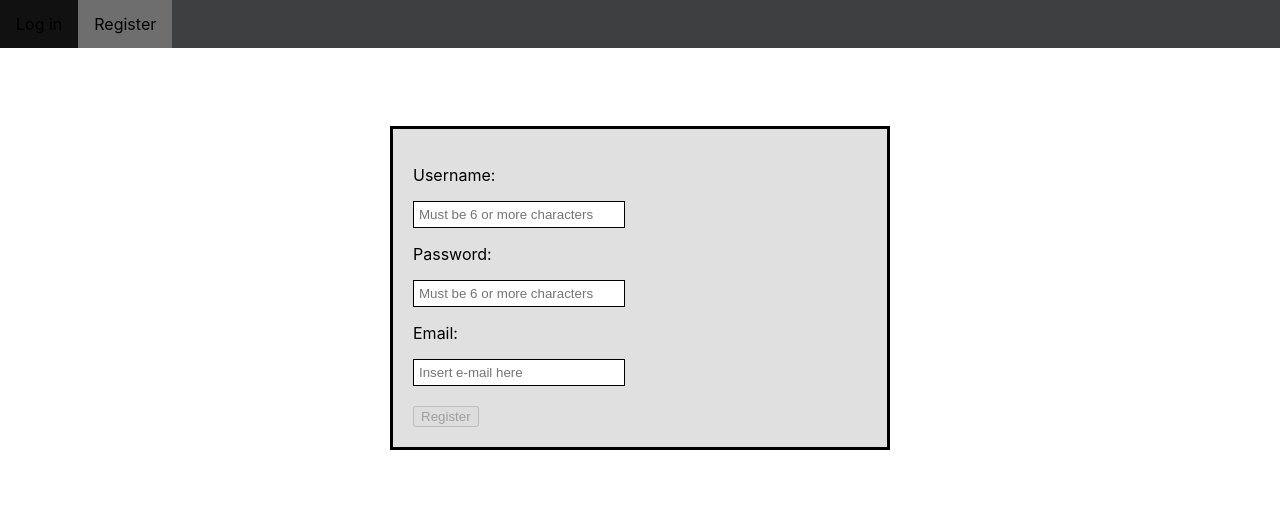
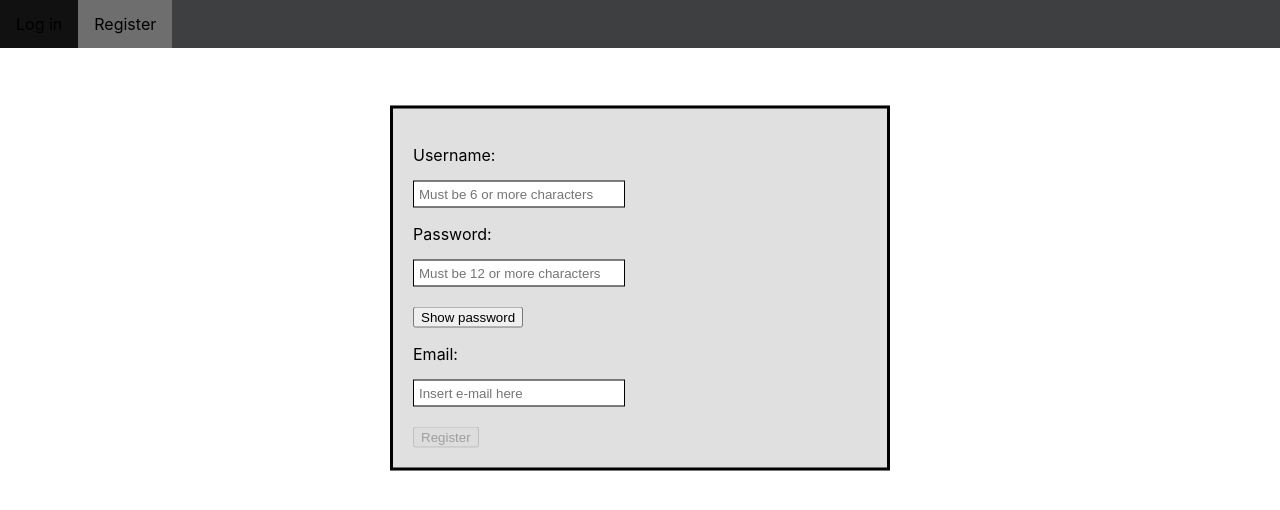
Before and after one commit to AICode97/Security2021, a React (Create React App) app in the folder FrontEnd/: page /register in a window 1280 px wide. Shown: the top 510 px of the page. Built offline with nearby package versions, Linux system fonts and the light colour scheme; no server answers.

Commit message:
show masked password

```diff
--- a/FrontEnd/src/pages/Register.js
+++ b/FrontEnd/src/pages/Register.js
@@ -18,6 +18,7 @@ const userService = new UserService()
 const commonPasswordService = new CommonPasswordService()
 
 
+
 // Den tjekker at det som du har tastet ind er en gyldig email. Dette kan dog bypasses, bedste løsning ville være at sende en email til personen.
 function validateEmail(email) {
     const re = /^[a-åA-Å-0-9@.]*$/;
@@ -35,6 +36,7 @@ export default function Register(props) {
     const [error, setError] = useState("")
     const [isRegistered, setIsRegistered] = useState(false)
     const [words, setWords] = useState([])
+    const [isPasswordHidden, setPasswordHidden] = useState(true)
 
     const isDisabled = data.password.length < 12 || data.password.length > 128 || !validateEmail(data.email) || !validateUsername(data.username) || data.email.length <= 0
 
@@ -75,6 +77,10 @@ export default function Register(props) {
         return <Redirect to='/user'/>
     }
 
+    const onChange = () => {
+        setPasswordHidden(!isPasswordHidden)
+      }
+
     return Wrap(
         <div>
             <label>
@@ -83,7 +89,8 @@ export default function Register(props) {
             </label>
             <label>
                 <p>Password:</p>
-                <input value={ data.password } placeholder="Must be 6 or more characters" onChange={ setFormData("password") } type="password" name="password"/>
+                <input value={ data.password } placeholder="Must be 12 or more characters" onChange={ setFormData("password") } type={ isPasswordHidden ? 'password' : 'text' }/>
+                <button onClick={ onChange }>{ isPasswordHidden ? 'Show' : 'Hide' } password</button>
             </label>
             <label>
                 <p>Email:</p>
```
